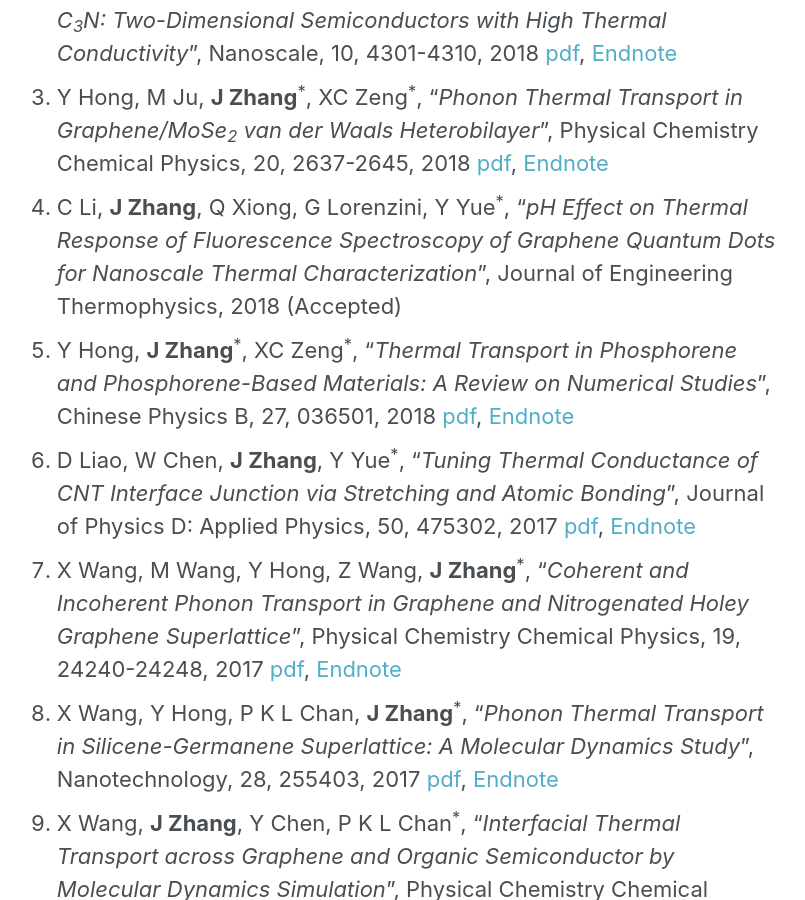
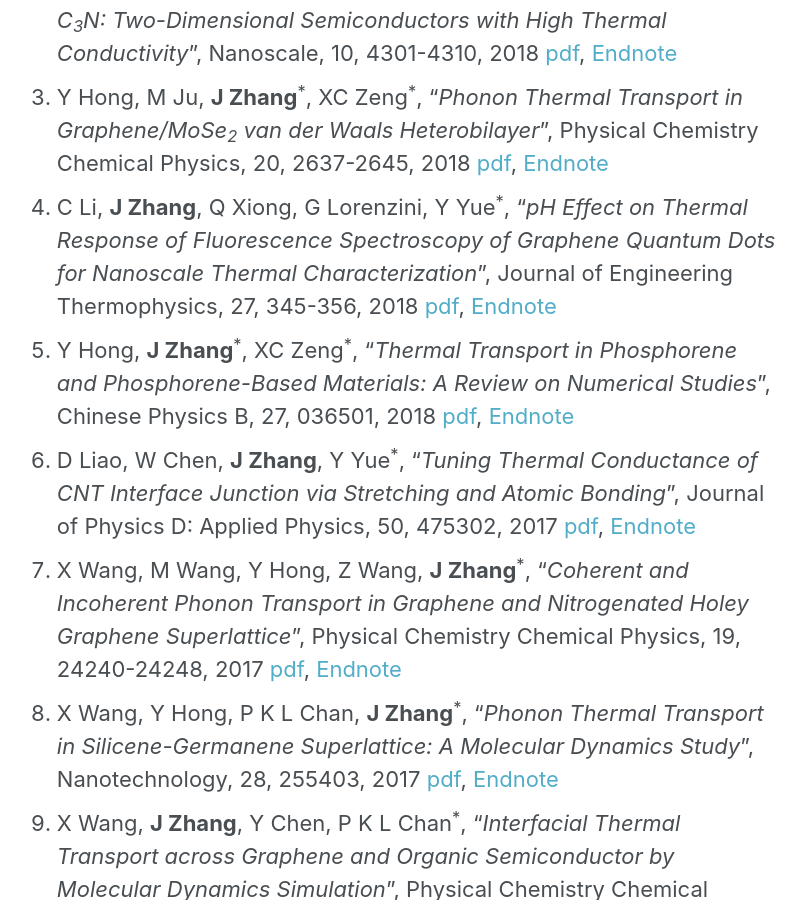
Before and after one commit to JingchaoZhang/JingchaoZhang.github.io, a Jekyll site: the page built from _pages/publications.md, in a window 1280 px wide and 900 px high, scrolled down 396 px. Shown: the whole window, without its empty margins (267-1072 px from the left). Built offline with Jekyll 4.4.1, drawn with Linux system fonts in a browser that asks for light colours.

Commit message:
Update publications.md

```diff
--- a/_pages/publications.md
+++ b/_pages/publications.md
@@ -10,7 +10,7 @@ author_profile: false
 1. M Han, Y Xie, J Liu, **J Zhang**, X Wang<sup>\*</sup>, "_Significantly Reduced c-axis Thermal Diffusivity of Graphene-based Papers_", Nanotechnology, 29, 265702, 2018 [pdf](https://drive.google.com/file/d/12vrbAVAE5yhElxyaysbJXoMcDQT0xEQ_/view?usp=sharing), [Endnote](https://drive.google.com/uc?export=download&id=1Ouoij_GYguDGWXZuTTO84psoiOwbHc_T)
 1. Y Hong, **J Zhang**<sup>\*</sup>, XC Zeng<sup>\*</sup>, "_Monolayer and Bilayer Polyaniline C<sub>3</sub>N: Two-Dimensional Semiconductors with High Thermal Conductivity_", Nanoscale, 10, 4301-4310, 2018 [pdf](https://drive.google.com/file/d/1sECnbFaP6Q1bmvQS4k0AjIOJqxok746I/view?usp=sharing), [Endnote](https://drive.google.com/uc?export=download&id=1jf9Iogo4rfKyCTQ59URn5FTgJBhz5HKs)
 1. Y Hong, M Ju, **J Zhang**<sup>\*</sup>, XC Zeng<sup>\*</sup>, "_Phonon Thermal Transport in Graphene/MoSe<sub>2</sub> van der Waals Heterobilayer_", Physical Chemistry Chemical Physics, 20, 2637-2645, 2018 [pdf](https://drive.google.com/file/d/1k5u2lq0edLLrHe_thXeGPViDP6baNOrH/view?usp=sharing), [Endnote](https://drive.google.com/uc?export=download&id=1ZJy2oPJVW0wXyWCvhVaUJGBgGGVWsfaS)
-1. C Li, **J Zhang**, Q Xiong, G Lorenzini, Y Yue<sup>\*</sup>, "_pH Effect on Thermal Response of Fluorescence Spectroscopy of Graphene Quantum Dots for Nanoscale Thermal Characterization_", Journal of Engineering Thermophysics, 2018 (Accepted)
+1. C Li, **J Zhang**, Q Xiong, G Lorenzini, Y Yue<sup>\*</sup>, "_pH Effect on Thermal Response of Fluorescence Spectroscopy of Graphene Quantum Dots for Nanoscale Thermal Characterization_", Journal of Engineering Thermophysics, 27, 345-356, 2018 [pdf](https://drive.google.com/file/d/1R1N-KGnhD7UPU06m2MSYLUQ8nT3JAs9P/view?usp=sharing), [Endnote]()
 1. Y Hong, **J Zhang**<sup>\*</sup>, XC Zeng<sup>\*</sup>, "_Thermal Transport in Phosphorene and Phosphorene-Based Materials: A Review on Numerical Studies_", Chinese Physics B, 27, 036501, 2018 [pdf](https://drive.google.com/file/d/1u7typxe5JFBIy2WccJqppn1kRMj4wYIm/view?usp=sharing), [Endnote](https://drive.google.com/file/d/1CxkO24HUgqpOblC6TBfQn3nw24VWJmBv/view?usp=sharing)
 1. D Liao, W Chen, **J Zhang**, Y Yue<sup>\*</sup>, "_Tuning Thermal Conductance of CNT Interface Junction via Stretching and Atomic Bonding_", Journal of Physics D: Applied Physics, 50, 475302, 2017 [pdf](https://drive.google.com/file/d/0B3Yj4QkZpI-dUjhxMnhKcUVYRW8/view?usp=sharing), [Endnote](https://drive.google.com/uc?export=download&id=0B3Yj4QkZpI-dZ3d0UVNwaHBia2c)
 1. X Wang, M Wang, Y Hong, Z Wang, **J Zhang**<sup>\*</sup>, "_Coherent and Incoherent Phonon Transport in Graphene and Nitrogenated Holey Graphene Superlattice_", Physical Chemistry Chemical Physics, 19, 24240-24248, 2017 [pdf](https://drive.google.com/file/d/0B3Yj4QkZpI-dcjJnX3NzRFBJeXM/view?usp=sharing), [Endnote](https://drive.google.com/uc?export=download&id=0B3Yj4QkZpI-dSUV0RHpCZGVOZlE)
```
